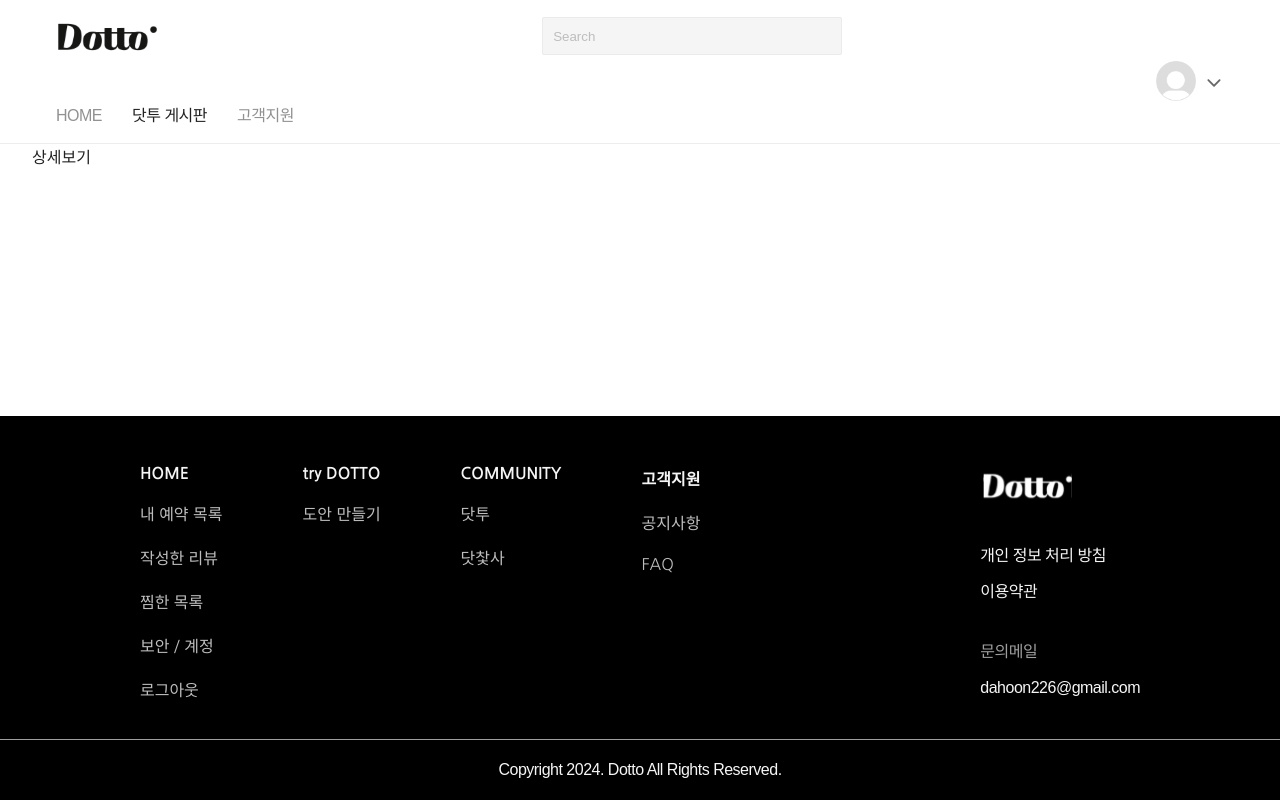
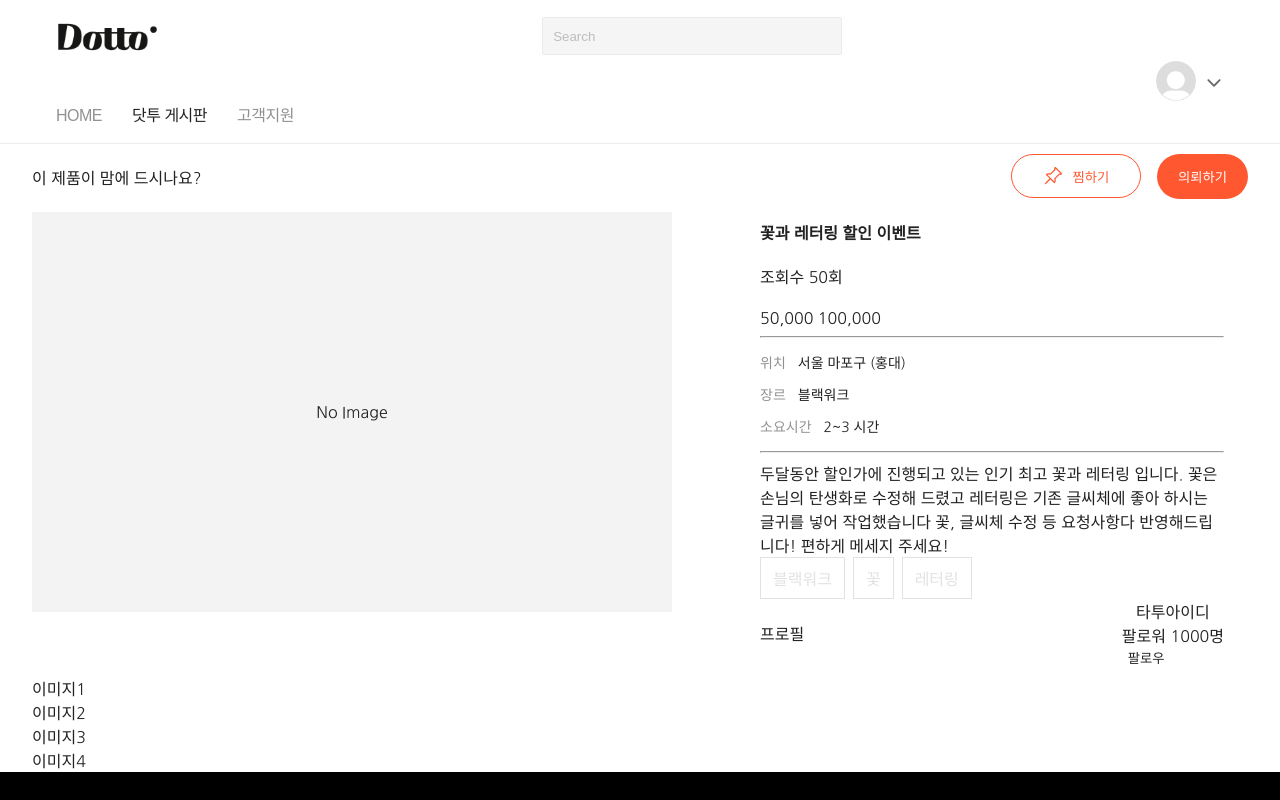
Before and after one commit to DaHoon06/dotto, a Next.js app in the folder client/: page /design/1 in a window 1280 px wide. Built offline with nearby package versions, Linux system fonts and the light colour scheme; no server answers; a web font is replaced by a local one.

Commit message:
feat: 디테일 카드 작업

```diff
--- /dev/null
+++ b/client/src/components/dotto/details/ButtonGroup.tsx
@@ -0,0 +1,60 @@
+import { FlexBox } from "@components/common/boxes";
+import { ReactElement } from "react";
+import { BsPinAngle } from "react-icons/bs";
+import styled from "styled-components";
+
+type ButtonGroupProps = {
+  postId: string;
+};
+
+const ButtonGroupLayout = styled.section`
+  height: 68px;
+  padding: 10px 0;
+
+  .button-group {
+    display: flex;
+    gap: 16px;
+  }
+`;
+
+const PickButton = styled.button`
+  border: 1px solid #ff5831;
+  color: #ff5831;
+  border-radius: 30px;
+  background-color: #fff;
+  display: flex;
+  align-items: center;
+  justify-content: center;
+  gap: 10px;
+  width: 130px;
+  height: 44px;
+  padding: 12px 20px;
+`;
+
+const RequestButton = styled.button`
+  border: 1px solid transparent;
+  color: #fff;
+  border-radius: 30px;
+  background-color: #ff5831;
+  display: flex;
+  align-items: center;
+  justify-content: center;
+  padding: 12px 20px;
+`;
+
+export const ButtonGroup = ({ postId }: ButtonGroupProps): ReactElement => {
+  return (
+    <ButtonGroupLayout>
+      <FlexBox $flexDirection="row" $justifyContent="space-between">
+        <p>이 제품이 맘에 드시나요?</p>
+        <div className="button-group">
+          <PickButton type={"button"}>
+            <BsPinAngle color={"#ff5831"} size={20} />
+            찜하기
+          </PickButton>
+          <RequestButton type={"button"}>의뢰하기</RequestButton>
+        </div>
+      </FlexBox>
+    </ButtonGroupLayout>
+  );
+};
--- /dev/null
+++ b/client/src/components/dotto/details/DottoDetails.tsx
@@ -0,0 +1,168 @@
+import { FlexBox } from "@components/common/boxes";
+import styled from "styled-components";
+import { ButtonGroup } from "./ButtonGroup";
+
+const ImageWrapper = styled.div`
+  max-width: 640px;
+  width: 100%;
+  max-height: 640px;
+  height: 50vh;
+`;
+
+const NoImageLayout = styled.div`
+  width: 100%;
+  height: 100%;
+  background-color: #f3f3f3;
+  display: flex;
+  flex-direction: column;
+  align-items: center;
+  justify-content: center;
+
+  &::after {
+    width: 100%;
+    text-align: center;
+    content: "No Image";
+    color: #222;
+  }
+`;
+
+const ContentsLayout = styled.div`
+  display: flex;
+  flex-wrap: nowrap;
+  justify-content: space-between;
+  gap: 20px;
+
+  @media screen and (max-width: 767px) {
+    flex-direction: column;
+  }
+`;
+
+const ContentBody = styled.div`
+  max-width: 512px;
+  padding: 8px 24px;
+
+  .content-top {
+    height: auto;
+    display: flex;
+    flex-direction: column;
+    justify-content: flex-start;
+    gap: 20px;
+
+    .title {
+      font-weight: bold;
+    }
+  }
+
+  .content-middle {
+    display: flex;
+    flex-direction: column;
+    gap: 12px;
+    height: auto;
+    padding: 0.4em 0;
+
+    .info-wrpper {
+      display: flex;
+      gap: 12px;
+
+      .label {
+        color: #919191;
+        font-size: 14px;
+      }
+
+      .info {
+        color: #222222;
+        font-size: 14px;
+      }
+    }
+  }
+
+  .tag-container {
+    display: flex;
+    gap: 8px;
+    justify-content: flex-start;
+    flex-wrap: wrap;
+    align-items: center;
+
+    .tag {
+      background-color: #fff;
+      border: 1px solid #e2e2e2;
+      padding: 8px 12px;
+      color: #e2e2e2;
+    }
+  }
+`;
+
+export const DottoDetails = () => {
+  return (
+    <article>
+      <ButtonGroup postId={""} />
+      <section style={{ height: "100%" }}>
+        <ContentsLayout>
+          <ImageWrapper>
+            <NoImageLayout />
+          </ImageWrapper>
+          <ContentBody>
+            <div className="content-top">
+              <p className="title">꽃과 레터링 할인 이벤트</p>
+              <p>조회수 50회</p>
+              <p>
+                50,000 <span>100,000</span>
+              </p>
+            </div>
+
+            <hr />
+
+            <div className="content-middle">
+              <div className="info-wrpper">
+                <span className="label">위치</span>
+                <p className="info">서울 마포구 (홍대)</p>
+              </div>
+              <div className="info-wrpper">
+                <span className="label">장르</span>
+                <p className="info">블랙워크</p>
+              </div>
+              <div className="info-wrpper">
+                <span className="label">소요시간</span>
+                <p className="info">2~3 시간</p>
+              </div>
+            </div>
+
+            <hr />
+
+            <div>
+              두달동안 할인가에 진행되고 있는 인기 최고 꽃과 레터링 입니다. 꽃은
+              손님의 탄생화로 수정해 드렸고 레터링은 기존 글씨체에 좋아 하시는
+              글귀를 넣어 작업했습니다 꽃, 글씨체 수정 등 요청사항다
+              반영해드립니다! 편하게 메세지 주세요!
+            </div>
+
+            <div className="tag-container">
+              <span className="tag">블랙워크</span>
+              <span className="tag">꽃</span>
+              <span className="tag">레터링</span>
+            </div>
+
+            <div>
+              <FlexBox $flexDirection="row" $justifyContent="space-between">
+                <div>프로필</div>
+                <div>
+                  <FlexBox>
+                    <p>타투아이디</p>
+                    <p>팔로워 1000명</p>
+                  </FlexBox>
+                  <button>팔로우</button>
+                </div>
+              </FlexBox>
+            </div>
+          </ContentBody>
+        </ContentsLayout>
+        <div>
+          <div>이미지1</div>
+          <div>이미지2</div>
+          <div>이미지3</div>
+          <div>이미지4</div>
+        </div>
+      </section>
+    </article>
+  );
+};
--- a/client/src/pages/design/[postId].tsx
+++ b/client/src/pages/design/[postId].tsx
@@ -1,6 +1,14 @@
 import { GetServerSideProps, GetServerSidePropsContext } from "next";
 import { dottoPostDetailApi } from "@services/api/dotto.api";
 import { useEffect } from "react";
+import { DottoDetails } from "@components/dotto/details/DottoDetails";
+import styled from "styled-components";
+
+const DesignDetailLayout = styled.div`
+  width: 100%;
+  max-width: 1440px;
+  margin: auto;
+`;
 
 const DesignDetailPage = () => {
   useEffect(() => {
@@ -9,7 +17,11 @@ const DesignDetailPage = () => {
       console.log(data);
     });
   }, []);
-  return <div>상세보기</div>;
+  return (
+    <DesignDetailLayout>
+      <DottoDetails />
+    </DesignDetailLayout>
+  );
 };
 
 export const getServerSideProps: GetServerSideProps = async (
```
